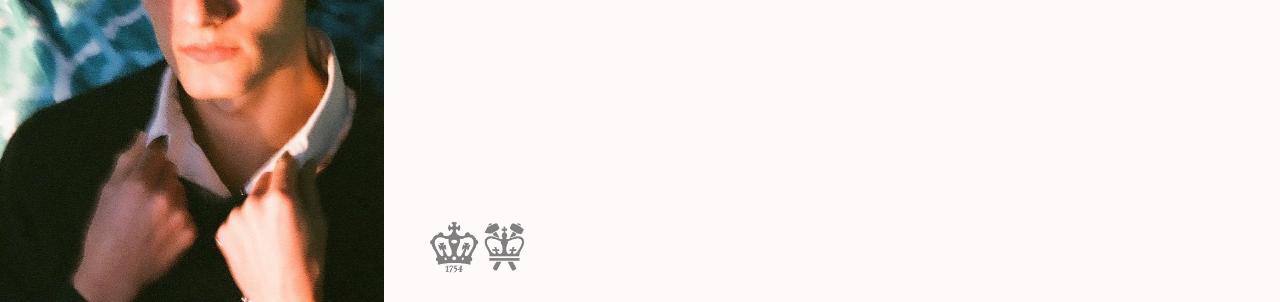
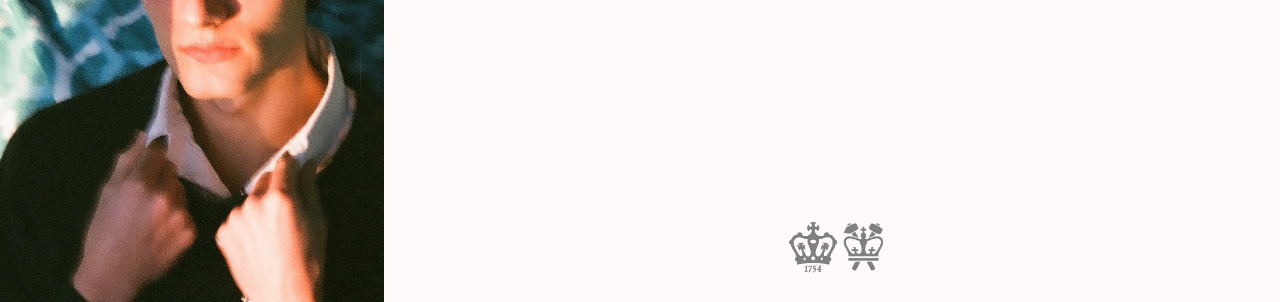
Before and after one commit to stephenjconnelly/stephenjconnellly.github.io, a plain HTML site: page index.html in a window 1280 px wide. Shown: the part 497-799 px from the top of the page. Drawn offline with nearby package versions, Linux system fonts and the light colour scheme.

Commit message:
crown position fix

```diff
--- a/index.css
+++ b/index.css
@@ -129,11 +129,12 @@ img beach{
 	background-color: transparent;
 	text-decoration: none;
 	display: block;
-	object-position: 0px 0px;
 	font-size: 10px;
 	height: 100px;
 	filter: invert(50%);
 	padding-top: 200px;
+	margin-right: auto;
+	margin-left: auto;
 	object-fit: contain;
 }
 hr {
@@ -194,7 +195,6 @@ hr {
 	display: block;
 	margin-left: auto;
   	margin-right: auto;
-/*	width = "50%"*/
 	width: 62vw;
 }
 .hr1{
```
